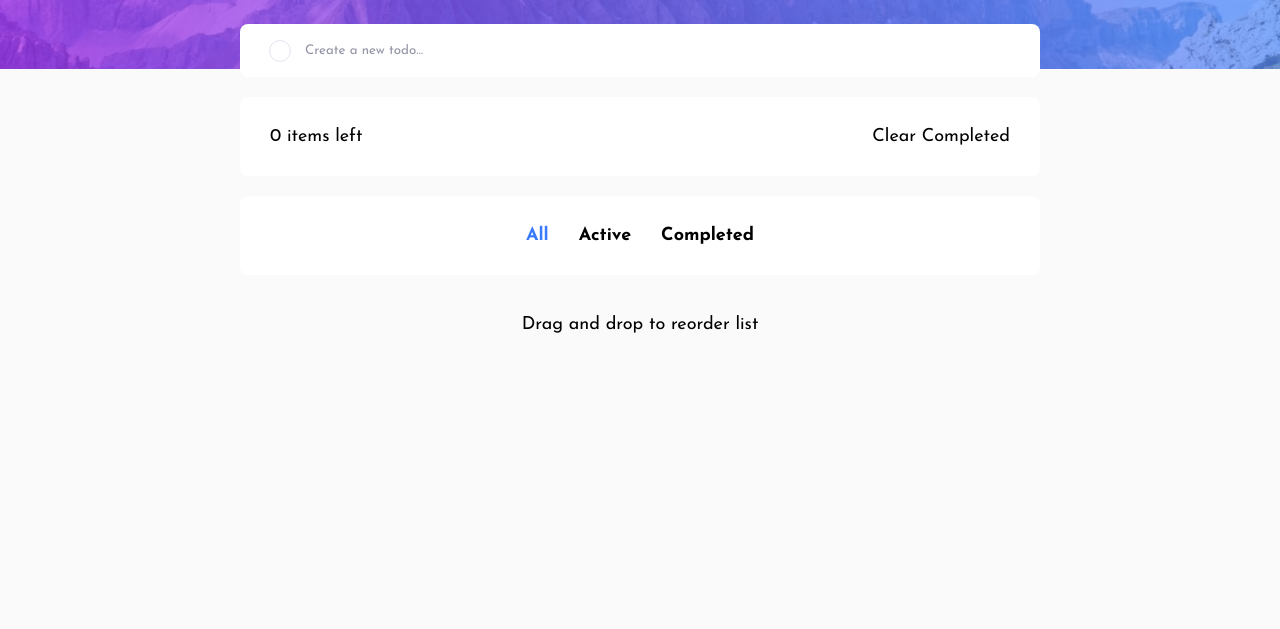
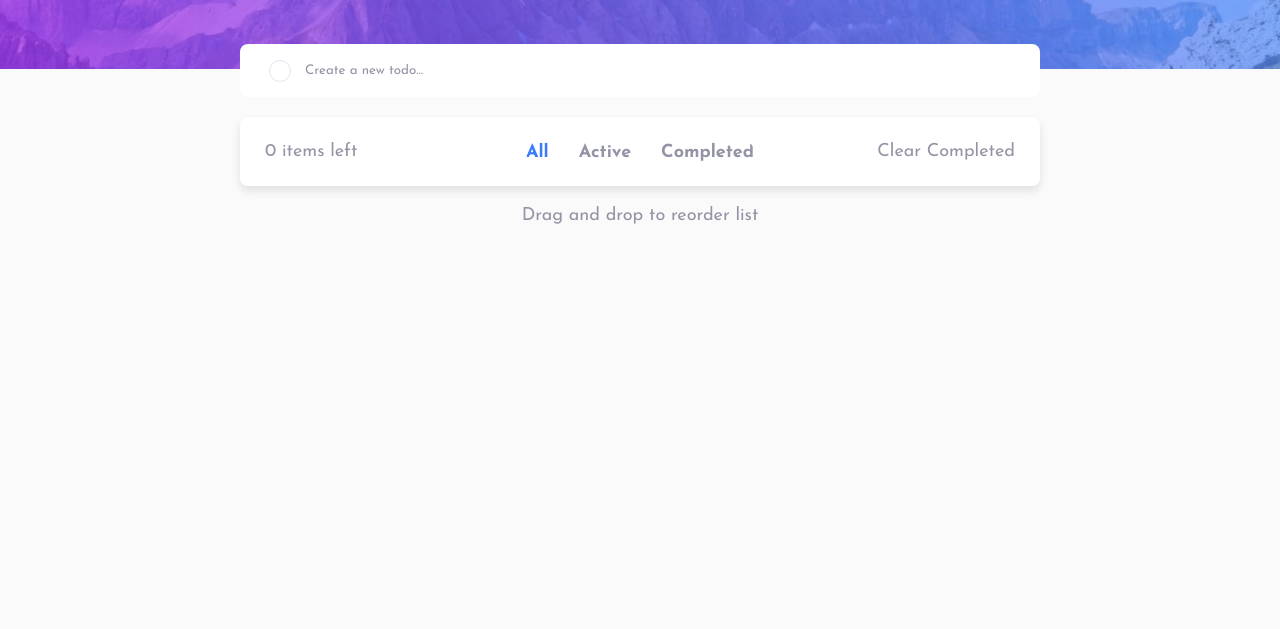
Before and after one commit to Dng120696/todo-app, a plain HTML site: page index.html in a window 1280 px wide. Shown: the part 171-800 px from the top of the page. Drawn offline with Linux system fonts and the light colour scheme.

Commit message:
final commit

```diff
--- a/index.html
+++ b/index.html
@@ -29,9 +29,10 @@
       </form>
     </div>
     <!-- TODO LIST SECTION-->
-    <section class="todo-list-sec">
     <div class="todo-box">
     </div>
+    <footer>
+      <section class="todo-list-sec">
         <div class="flex footer-todo-list">
           <p><span class="todo-count">0</span> items left</p>
           <p class="clear-all">
@@ -50,6 +51,7 @@
           Completed
         </p>
       </div>
+    </footer>
       <p>
         Drag and drop to reorder list
       </p>
--- a/script.js
+++ b/script.js
@@ -19,23 +19,22 @@ const todoBox = document.querySelector(".todo-box");
 const todoCount = document.querySelector(".todo-count");
 const linkItem = document.querySelector(".link-item");
 const link = document.querySelectorAll(".link");
-const selecAll = document.querySelector('.select-all')
-const selecActive = document.querySelector('.select-active')
-const selectCompleted = document.querySelector('.select-completed')
+const selecAll = document.querySelector(".select-all");
+const selecActive = document.querySelector(".select-active");
+const selectCompleted = document.querySelector(".select-completed");
 const clearAll = document.querySelector(".clear-all");
+const footer = document.querySelector("footer");
 
 let todos = [];
 let itemcount = 0;
 
-
-
-const UpdateCount = (el) =>{
+const UpdateCount = (el) => {
   itemcount = el.length;
   todoCount.textContent = itemcount;
-}
-const  init = (el)=>{
-  renderTodo(el)
-  UpdateCount(el)
+};
+const init = (el) => {
+  renderTodo(el);
+  UpdateCount(el);
 };
 
 const renderTodo = (selected) => {
@@ -58,61 +57,60 @@ const renderTodo = (selected) => {
   });
 };
 
-
 //EVENT HANDLER SECTION
 // FORM SECTION
 form.addEventListener("submit", (e) => {
   e.preventDefault();
   const inputVal = inputText.value.trim();
   if (!inputVal) return;
-  todos.push({text:inputVal,completed:false});
+
+  todos.push({ text: inputVal, completed: false });
   renderTodo(todos);
   itemcount++;
   todoCount.textContent = itemcount;
+  footer.style.borderRadius = "0 0 8px 8px";
   inputText.value = "";
   inputText.blur();
-
 });
 
 // FILTERING ELEMENT
-selecAll.addEventListener('click',function(){
+selecAll.addEventListener("click", function () {
   init(todos);
-})
+});
 
-selecActive.addEventListener('click',function(){
-  const activeTodo =todos.filter(todo => !todo.completed);
-  init(activeTodo)
-})
+selecActive.addEventListener("click", function () {
+  const activeTodo = todos.filter((todo) => !todo.completed);
+  init(activeTodo);
+});
 
-selectCompleted.addEventListener('click', function(){
-  const completedTodos = todos.filter(todo => todo.completed);
-  init(completedTodos)
-})
+selectCompleted.addEventListener("click", function () {
+  const completedTodos = todos.filter((todo) => todo.completed);
+  init(completedTodos);
+});
 
 // Event Delagation
-todoBox.addEventListener('click',function(e){
+todoBox.addEventListener("click", function (e) {
   const el = e.target;
-  if(el.classList.contains('delete-todo')){
-    const {del} = el.dataset;
-    todos.splice(del,1)
+  if (el.classList.contains("delete-todo")) {
+    const { del } = el.dataset;
+    todos.splice(del, 1);
     itemcount--;
     todoCount.textContent = itemcount;
-    renderTodo(todos)
+    renderTodo(todos);
   }
 
-  if(el.classList.contains('circle')){
-    const {circle} = el.dataset;
+  if (el.classList.contains("circle")) {
+    const { circle } = el.dataset;
     todos[circle].completed = !todos[circle].completed;
-    el.classList.toggle('active-circle')
+    el.classList.toggle("active-circle");
     const todotxt = document.querySelector(`.todo-txt[data-index='${circle}']`);
-    if(el.classList.contains('active-circle')){
-        todotxt.classList.add('active-txt')
-    }else{
-      todotxt.classList.remove('active-txt')
+    if (el.classList.contains("active-circle")) {
+      todotxt.classList.add("active-txt");
+    } else {
+      todotxt.classList.remove("active-txt");
     }
   }
-})
-
+});
 
 // LINK ITEM
 linkItem.addEventListener("click", (e) => {
--- a/style.css
+++ b/style.css
@@ -21,7 +21,6 @@
   --clr-completed: hsl(233, 11%, 84%);
   --clr-footer-todo: hsl(236, 9%, 61%);
   --clr-todo-txt: hsl(235, 19%, 35%);
-
 }
 
 .dark-mode {
@@ -33,9 +32,9 @@
   /*  (hover) */
   --bg-todo-box: hsl(236, 33%, 92%);
   --clr-footer-todo: hsl(234, 11%, 52%);
-  --clr-completed : hsl(233, 14%, 35%);
+  --clr-completed: hsl(233, 14%, 35%);
   --clr-txt: hsl(237, 14%, 26%);
-  --clr-todo-txt:hsl(0, 0%, 100%);
+  --clr-todo-txt: hsl(0, 0%, 100%);
 }
 html {
   font-size: 62.5%;
@@ -78,13 +77,18 @@ body::after {
   bottom: 0;
   left: 0;
   height: 70vh;
-  background-color: var(--bg-todo-box );
+  background-color: var(--bg-todo-box);
 }
 .dark-mode::after {
   bottom: 0;
   left: 0;
   height: 70vh;
   background-color: var(--clr-radio-border);
+}
+p {
+  font-size: clamp(1.6rem, 1.7vw, 1.8rem);
+  color: var(--clr-footer-todo);
+  font-weight: 400;
 }
 .hidden {
   display: none;
@@ -99,7 +103,7 @@ body::after {
   justify-content: space-between;
 }
 header {
-  padding: clamp(5rem, 6vw, 7rem) 0;
+  padding: clamp(6rem, 7vw, 8rem) 0;
 }
 .title {
   color: var(--white);
@@ -137,16 +141,16 @@ input[type="text"] {
 input::placeholder {
   color: var(--clr-footer-todo);
 }
-.radio-circle{
+.radio-circle {
   left: 4rem;
 }
-.todo-box{
+.todo-box {
   background-color: var(--bg-box);
-
 }
 .box {
-  padding: clamp(2rem, 2.5vw, 3rem);
+  padding: 3rem;
   border-bottom: 1px solid var(--clr-txt);
+  cursor: pointer;
 }
 .box div {
   position: relative;
@@ -155,46 +159,47 @@ input::placeholder {
   gap: 1.5rem;
 }
 .radio-circle,
-.circle{
+.circle {
   width: 2.2rem;
   height: 2.2rem;
-  background: var(--bg-box );
+  background: var(--bg-box);
   border: 1px solid var(--clr-txt);
   border-radius: 50%;
 }
 
-
-.active-circle{
-  background:url(./images/icon-check.svg) no-repeat center,linear-gradient(
-                130deg,
-                 hsl(192, 100%, 67%),
-                  hsl(280, 87%, 65%)
-               );
+.active-circle {
+  background: url(./images/icon-check.svg) no-repeat center,
+    linear-gradient(130deg, hsl(192, 100%, 67%), hsl(280, 87%, 65%));
 }
-.todo-list-sec {
-  border-radius: 8px;
+.todo-txt {
+  color: var(--clr-todo-txt);
 }
-.active-txt{
+.active-txt {
   text-decoration: line-through;
   color: var(--clr-completed);
 }
 input,
 .footer-todo-list,
 .link-item {
-  padding: clamp(2rem, 2.5vw, 3rem);
+  padding: 2.5rem;
   background-color: var(--bg-box);
 }
 input,
-.todo-list-sec,
-.link-item{
+.link-item {
   border-radius: 8px;
   overflow: hidden;
 }
 
-p {
-  font-size: clamp(1.6rem, 1.7vw, 1.8rem);
-  color: var(--clr-box);
-  font-weight: 400;
+.todo-box,
+.link-item {
+  box-shadow: 0 5px 10px rgba(0, 0, 0, 0.1);
+}
+.todo-box {
+  border-radius: 8px 8px 0 0;
+}
+footer {
+  border-radius: 8px;
+  overflow: hidden;
 }
 .link-item {
   justify-content: center;
@@ -208,7 +213,7 @@ p {
   font-weight: 700;
 }
 .link:hover {
-  color: var(--active-color);
+  color: var(--clr-todo-txt);
   cursor: pointer;
   transition: 600ms;
 }
@@ -219,6 +224,28 @@ p {
   visibility: visible;
 }
 .clear-all:hover {
-  color: var(--active-color);
+  color: var(--clr-todo-txt);
   cursor: pointer;
 }
+@media (min-width: 768px) {
+  footer {
+    position: relative;
+  }
+  .link-item {
+    position: absolute;
+    top: 50%;
+    left: 50%;
+    transform: translate(-50%, -50%);
+    background-color: transparent;
+    padding: 0;
+    margin-bottom: 0;
+    box-shadow: none;
+  }
+  footer {
+    box-shadow: 0 5px 10px rgba(0, 0, 0, 0.1);
+    margin-bottom: 2rem;
+  }
+  .todo-list-sec {
+    margin: 0;
+  }
+}
```
Lines whose indentation alone changed are shown as unchanged.
